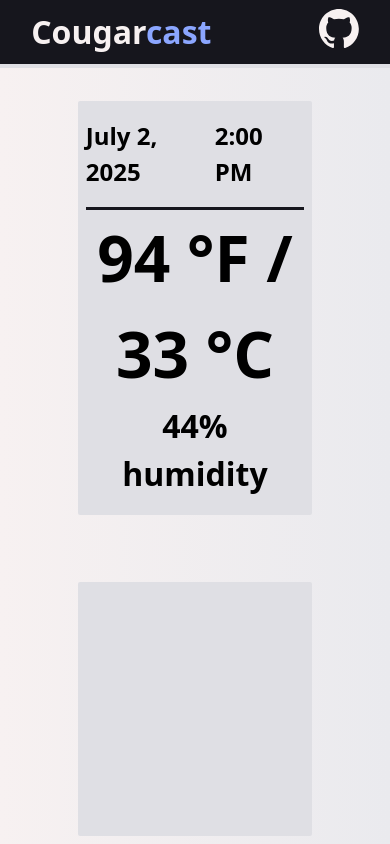
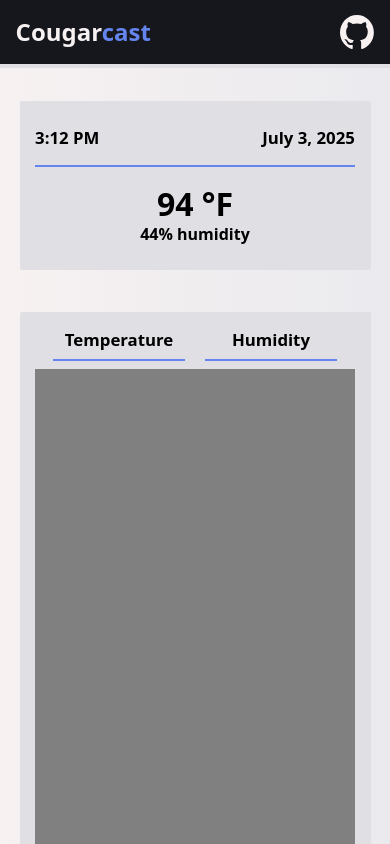
Before and after one commit to maximilianovalle/coogcast, a React (Vite) app in the folder client/: page / in a window 390 px wide. Shown: the top 844 px of the page. Built offline with nearby package versions, Linux system fonts and the light colour scheme; no server answers.

Commit message:
Make layout mobile responsive

```diff
--- a/client/src/App.css
+++ b/client/src/App.css
@@ -13,3 +13,30 @@
   align-items: center;
   justify-content: space-around;
 }
+
+#littlePaw {
+  max-width: 14vw;
+  padding: 2vh 2vw;
+  margin-bottom: 4vh;
+
+  text-align: center;
+  font-weight: bold;
+  color: var(--main-color);
+  border-radius: 2px;
+  background-color: var(--tertiary-color);
+}
+
+@media only screen and (max-width: 950px) {
+  body {
+    font-weight: 200;
+    line-height: 1.25;
+  }
+
+  #contentBody {
+    width: 100vw;
+  }
+
+  #littlePaw {
+    max-width: 70vw;
+  }
+}
--- a/client/src/App.jsx
+++ b/client/src/App.jsx
@@ -20,7 +20,7 @@
     fetchAPI();
   }, []);
 
-  return (<>
+  return (<div>
     <Header />
 
     <div id="contentBody">
@@ -29,10 +29,14 @@
 
       <GraphsDiv />
 
+      <div id="littlePaw">
+        <p>Meet <a href="https://github.com/maximilianovalle/little-paw" target="_blank" rel="noopener noreferrer">Little Paw</a>, the IoT device working to serve you this data!</p>
+      </div>
+
     </div>
 
     <Footer />
-  </>)
+  </div>)
 }
 
 export default App
--- a/client/src/components/Header.jsx
+++ b/client/src/components/Header.jsx
@@ -4,7 +4,7 @@
 function Header() {
     return (<div id="header">
 
-        <h1>Cougar<span>cast</span></h1>
+        <h1 className='text'>Cougar<span>cast</span></h1>
         <a href="https://github.com/maximilianovalle/iot-environment-monitor" target="_blank" rel="noopener noreferrer"><img className='icon' src={githubIcon} alt="Github" /></a>
 
     </div>)
--- a/client/src/components/HeaderFooter.css
+++ b/client/src/components/HeaderFooter.css
@@ -3,6 +3,7 @@
     padding: 8px 8vw;
     box-sizing: border-box;
 
+    text-align: center;
     color: var(--accent-color);
     background-color: var(--tertiary-color);
 
@@ -28,4 +29,19 @@
 
 .icon {
     height: calc(var(--header-height) / 1.75);
+    padding-top: 4px;
 }
+
+@media only screen and (max-width: 950px) {
+    #header, #footer {
+        padding: 8px 4vw;
+    }
+
+    .text {
+        font-size: 1.5em;
+    }
+
+    .icon {
+        height: calc(var(--header-height) / 2);
+    }
+}
--- a/client/src/components/main-content/displayDiv.jsx
+++ b/client/src/components/main-content/displayDiv.jsx
@@ -1,15 +1,15 @@
 import './divs.css';
 
 function DisplayDiv() {
-    return ( <div className='infoContainer'>
+    return ( <div id="displayDiv" className='divContainer'>
 
         <div id="infoHeader">
-            <h2>July 2, 2025</h2>
-            <h2>2:00 PM</h2>
+            <h2>3:12 PM</h2>
+            <h2>July 3, 2025</h2>
         </div>
 
         <div>
-            <h1 id="infoTemp">94 °F / 33 °C</h1>
+            <h1 id="infoTemp">94 °F</h1>
             <h3 id="infoHumidity">44% humidity</h3>
         </div>
 
--- a/client/src/components/main-content/divs.css
+++ b/client/src/components/main-content/divs.css
@@ -1,5 +1,9 @@
-.infoContainer {
-    width: 75%;
+:root {
+    --mobile-header-font: 0.7em;
+}
+
+.divContainer {
+    width: 65%;
     min-height: 30vh;
     margin: 4vh auto;
     padding: 2vh 2vw;
@@ -16,12 +20,27 @@
     justify-content: space-around;
 }
 
+@media only screen and (max-width: 950px) {
+    .divContainer {
+        min-height: 20vh;
+        width: 90%;
+        padding: 2vh 4vw;
+    }
+}
+
+
+/* displayDiv.jsx */
+
+#displayDiv {
+    margin-bottom: 1vh;
+}
+
 #infoHeader {
     width: 100%;
     padding-bottom: 2vh;
 
-    border-bottom: 3px solid var(--tertiary-color);
     font-weight: 100;
+    border-bottom: 4px solid var(--contrast-light);
 
     display: flex;
     align-items: center;
@@ -43,3 +62,75 @@
 #infoHumidity {
     font-size: 2em;
 }
+
+@media only screen and (max-width: 600px) {
+    #infoHeader {
+        font-size: var(--mobile-header-font);
+        border-bottom: 2px solid var(--contrast-light);
+    }
+
+    #infoTemp {
+        font-size: 2em;
+    }
+
+    #infoHumidity {
+        font-size: 1em;
+    }
+}
+
+
+/* graphsDiv.jsx */
+
+#graphsHeader {
+    width: 70%;
+    font-weight: 100;
+
+    display: flex;
+    align-items: center;
+    justify-content: space-around;
+}
+
+#graphsHeader > button {
+    all: unset;
+
+    width: 14vw;
+    margin-bottom: 1vh;
+
+    font-style: inherit;
+    text-align: center;
+    border-bottom: 4px solid var(--contrast-light);
+}
+
+#graphsHeader > button:hover {
+    cursor: pointer;
+    color: #2b3763;
+}
+
+#graphsHeader > button > h2 {
+    padding: 0px 1vw;
+    padding-bottom: 1vh;
+}
+
+#tempGraph {
+    width: 100%;
+    height: 800px;
+    background-color: grey;
+}
+
+@media only screen and (max-width: 950px) {
+    #graphsHeader > button {
+        width: 24vw;
+    }
+}
+
+@media only screen and (max-width: 600px) {
+    #graphsHeader {
+        width: 95%;
+        font-size: var(--mobile-header-font);
+    }
+
+    #graphsHeader > button {
+        width: 34vw;
+        border-bottom: 2px solid var(--contrast-light);
+    }
+}
--- a/client/src/components/main-content/graphsDiv.jsx
+++ b/client/src/components/main-content/graphsDiv.jsx
@@ -1,7 +1,38 @@
+import { useState } from 'react';
 import './divs.css';
 
 function GraphsDiv() {
-    return ( <div className='infoContainer'>
+
+    const [isTemp, setIsTemp] = useState("true");
+
+    const tempClicked = () => {
+        // TODO: add .underlined class to #tempTitle
+        // TODO: remove .underlined class from #humidityTitle if present
+        setIsTemp("true");
+    }
+
+    const humidityClicked = () => {
+        // TODO: add .underlined class to #humidityTitle
+        // TODO: remove .underlined class from #tempTitle if present
+        setIsTemp("false");
+    }
+
+    return ( <div className='divContainer'>
+
+        <div id="graphsHeader">
+            <button><h2 id="tempTitle">Temperature</h2></button>
+            <button><h2 id="humidityTitle">Humidity</h2></button>
+        </div>
+
+        {/* TODO: display #tempGraph when isTemp = true */}
+        <div id="tempGraph">
+
+        </div>
+
+        {/* TODO: display #humidityGraph when isTemp = false */}
+        <div id="humidityGraph">
+
+        </div>
 
     </div> )
 }
--- a/client/src/index.css
+++ b/client/src/index.css
@@ -5,7 +5,7 @@
 
   --accent-color: #f7f1f1;
   --accent-secondary: #eaeaee;
-  --contrast-light: #8ba6ff;
+  --contrast-light: #6585ee;
 
   --header-height: 8vh;
   --footer-height: 12vh;
@@ -31,7 +31,7 @@
 }
 
 body {
-  animation: 0.5s ease-in 0s 1 fadeInOpacity;
+  animation: 1s ease-in 0s 1 fadeInOpacity;
   overflow-x: hidden;
 
   min-height: 100vh;
```
Also changed, not shown: client/public/paw.svg, 1 other file (tests, documents, lock files or other folders).
